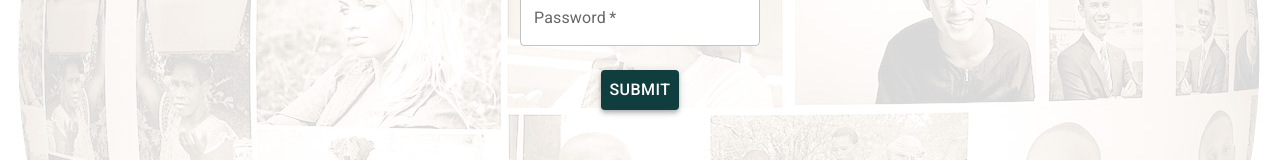
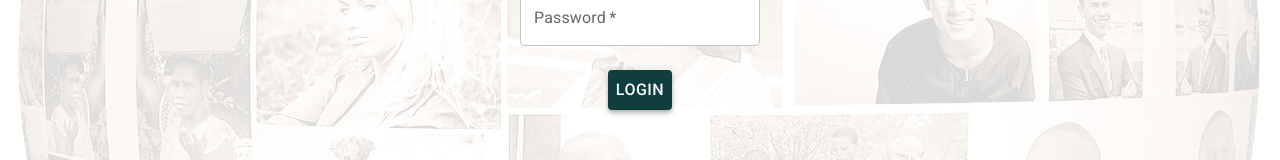
Before and after one commit to grace-anderson/voices, a React (Create React App) app in the folder client/: page /login in a window 1280 px wide. Shown: the part 341-501 px from the top of the page. Built offline with nearby package versions, Linux system fonts and the light colour scheme.

Commit message:
Updated submit buttons on login and sign up forms

```diff
--- a/client/src/pages/Join.jsx
+++ b/client/src/pages/Join.jsx
@@ -179,7 +179,7 @@ const Join = () => {
                     sx={{ marginTop: 2, marginBottom: 2 }}
                   >
                     <CustomisedSubmitButton type="submit">
-                      Submit
+                      JOIN VOICES
                     </CustomisedSubmitButton>
                   </Box>
                 </Box>
--- a/client/src/pages/Login.jsx
+++ b/client/src/pages/Login.jsx
@@ -169,7 +169,7 @@ const Login = (props) => {
                     sx={{ marginTop: 2, marginBottom: 2 }}
                   >
                     <CustomisedSubmitButton type="submit">
-                      Submit
+                      LOGIN
                     </CustomisedSubmitButton>
                   </Box>
                 </Box>
```
